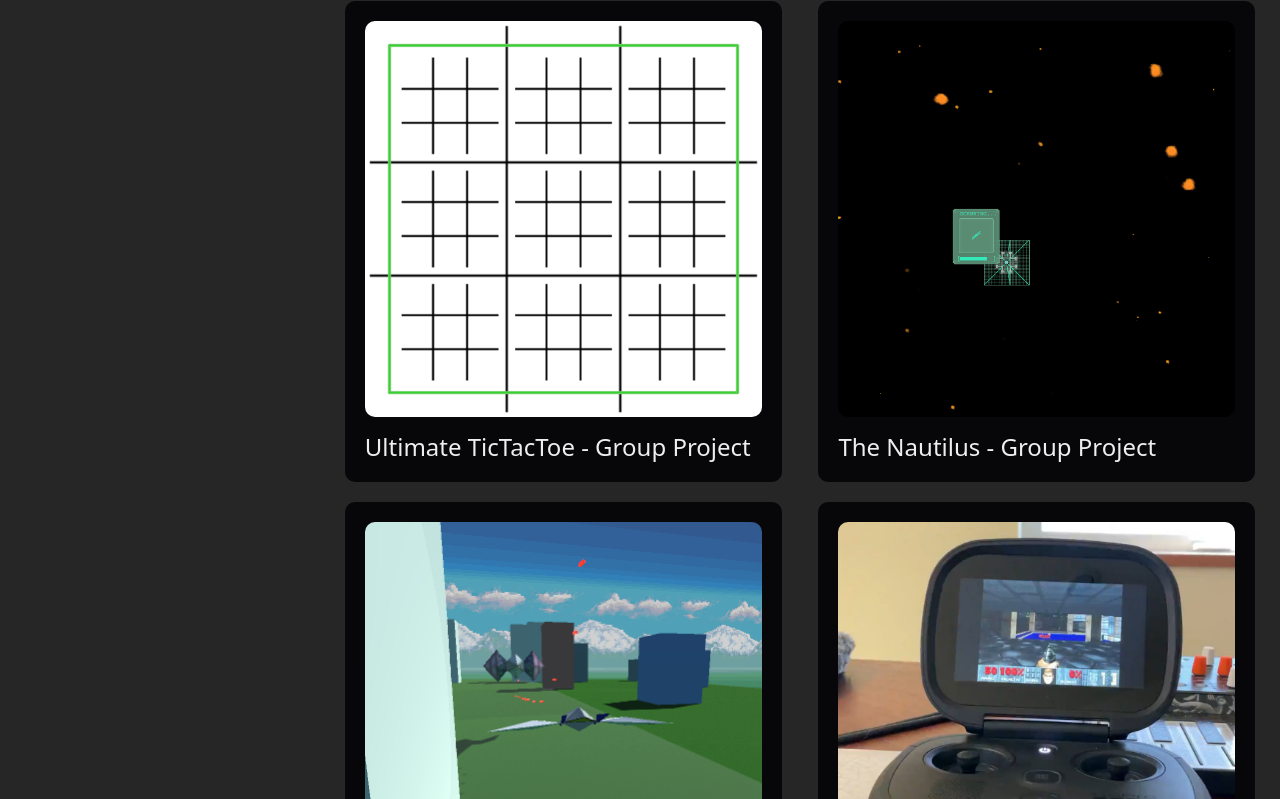
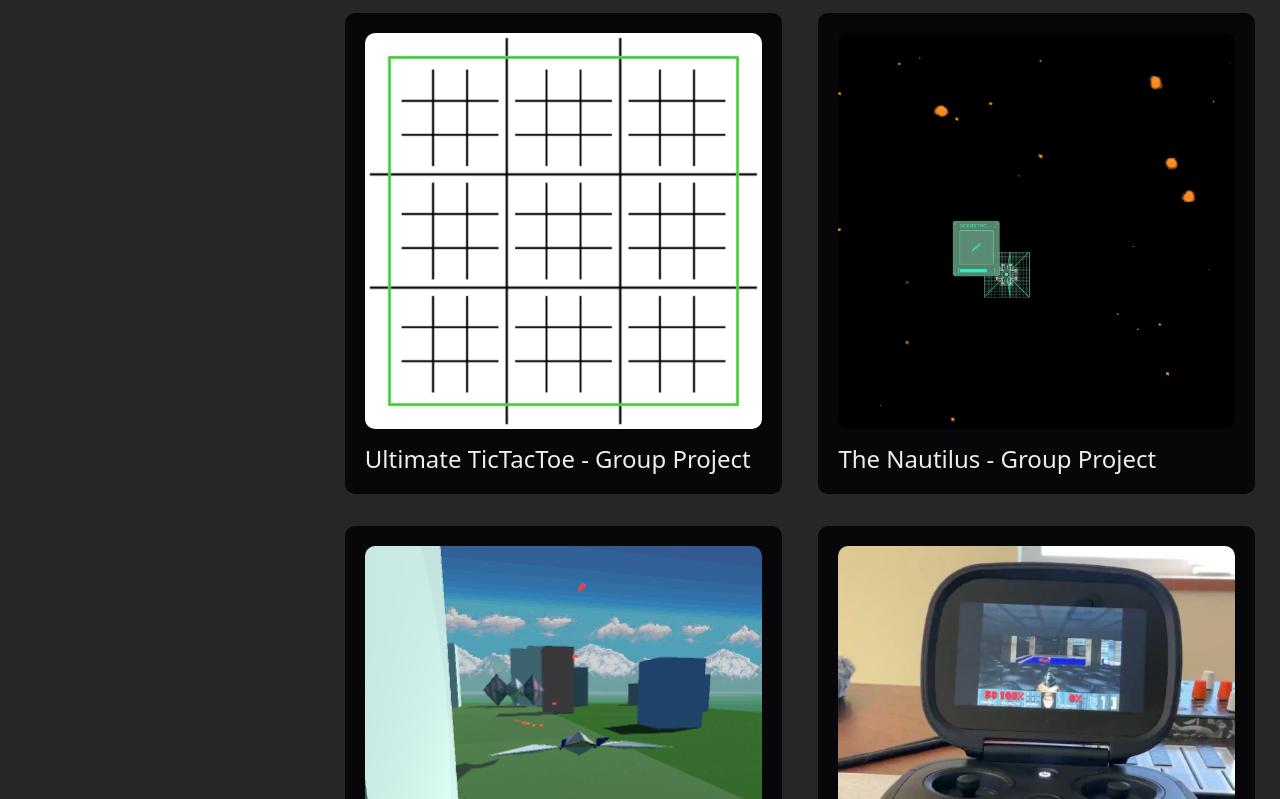
Before and after one commit to Romano-Garmez/Romano-Garmez.github.io, a plain HTML site: page index.html in a window 1280 px wide. Shown: the part 620-1419 px from the top of the page. Drawn offline with nearby package versions, Linux system fonts and the light colour scheme.

Commit message:
grid fixes

```diff
--- a/css/grid.css
+++ b/css/grid.css
@@ -42,16 +42,12 @@
 }
 
 .container a {
-
   /* Grey background color */
   color: #eee;
   /* Black text color */
   display: block;
   /* Make the links appear below each other */
 
-  padding-top: 12px;
-  padding-left: 12px;
-  padding-right: 12px;
   /* Add some padding */
   text-decoration: none;
   /* Remove underline from links */
@@ -59,10 +55,11 @@
   width: 100%;
 }
 
-div .container {
+div .container{
   /* fix scaling on thin screens */
   --bs-gutter-x: 2vw;
 }
+
 
 .preview-image {
   width: 100%;
@@ -78,7 +75,7 @@ div .container {
   }
 
   .container-mini {
-    grid-template-columns: 22.5vw 22.5vw 22.5vw 22.5vw;
+    grid-template-columns: 22vw 22vw 22vw 22vw;
   }
 
   #body {
--- a/css/portfolio.css
+++ b/css/portfolio.css
@@ -16,6 +16,21 @@
     color: #ffffff;
 }
 
+.container a {
+    /* Grey background color */
+    color: #eee;
+    /* Black text color */
+    display: block;
+    /* Make the links appear below each other */
+
+    /* Add some padding */
+    text-decoration: none;
+    /* Remove underline from links */
+    line-height: 30px;
+    width: 100%;
+    padding: 12px;
+}
+
 @media only screen and (max-width: 1080px) {
     #sidebar {
         display: none;
```
Also changed, not shown: aboutMe.html (+1 -3 lines).
